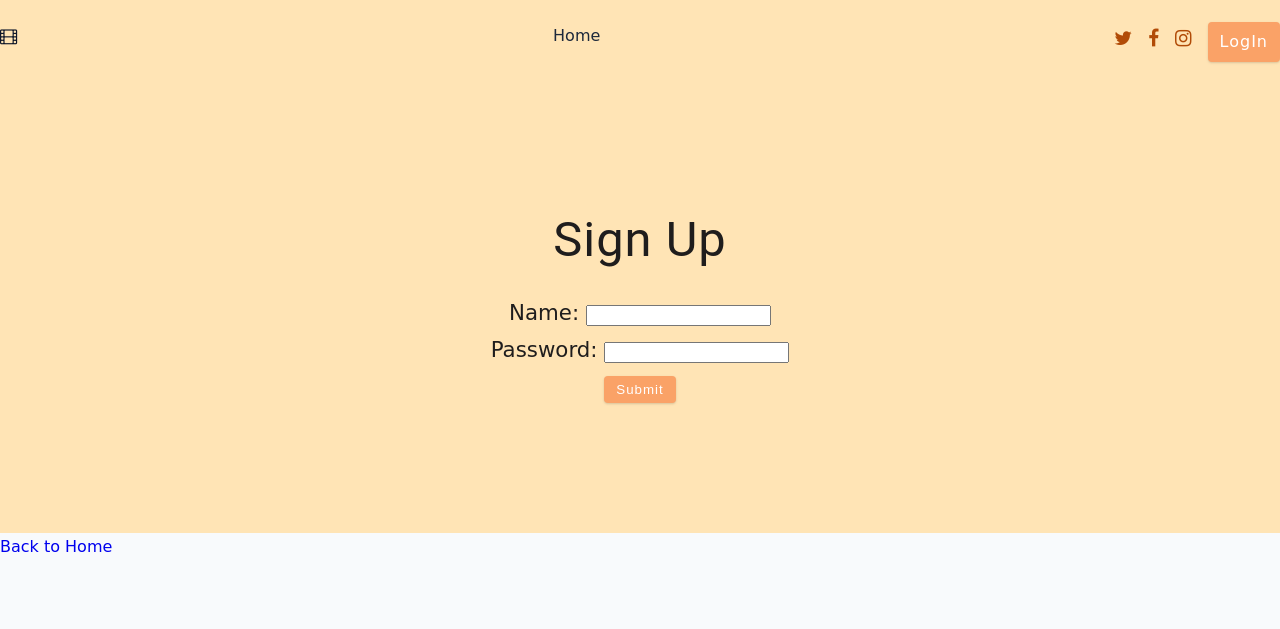
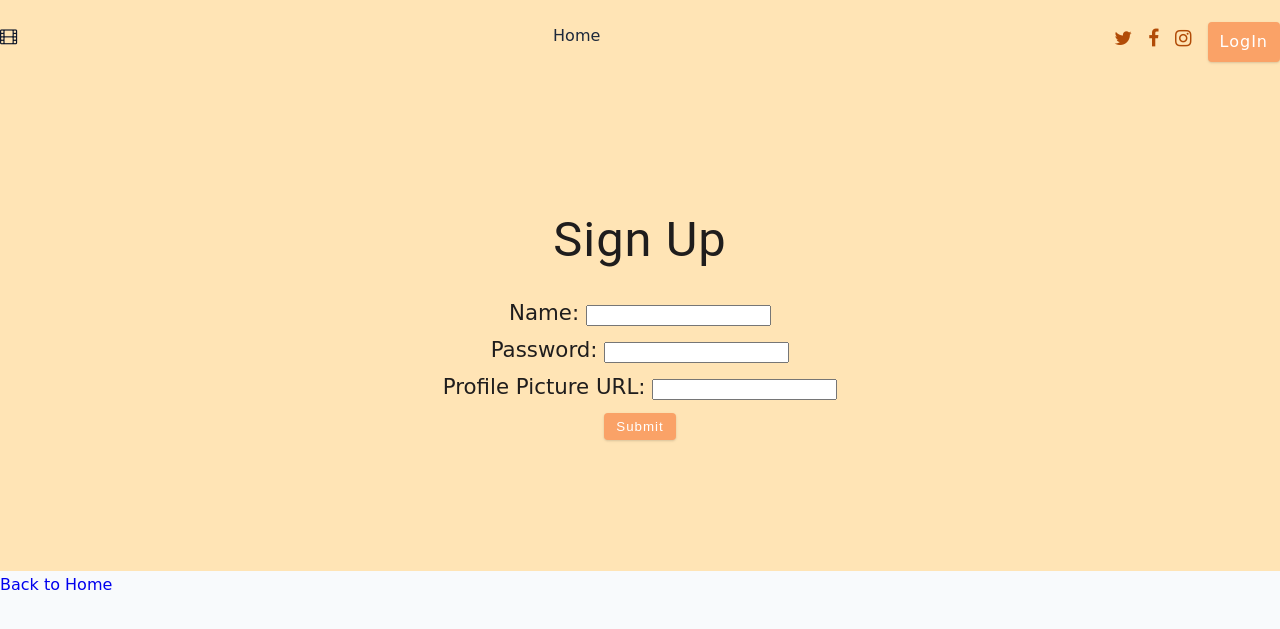
Before and after one commit to shira1008/MoviWeb, a Flask app: page /add_user in a window 1280 px wide. Shown: the top 629 px of the page. Run offline with Flask 3, Linux system fonts and the light colour scheme; some libraries are stand-ins or nearby versions.

Commit message:
added profile

```diff
--- a/datamanager/json_data_manager.py
+++ b/datamanager/json_data_manager.py
@@ -63,7 +63,7 @@ class JSONDataManager(DataManagerInterface):
         return []
 
 
-    def add_new_user(self, user, password):
+    def add_new_user(self, user, password, profile_picture_url):
         """Add a new user with an empty movie list"""
         data = self.read_file()
         if user.lower() in [d["name"].lower() for d in data] :
@@ -74,11 +74,13 @@ class JSONDataManager(DataManagerInterface):
         user_id = self.generate_user_id(data)
         hashed_password = hashlib.sha256(password.encode()).hexdigest()
 
+
         # Create the new user entry
         new_user = {
             "id": user_id,
             "name": user,
             'password': hashed_password,
+            'profile_picture_url':profile_picture_url,
             "movies": []
         }
 
--- a/templates/add_user.html
+++ b/templates/add_user.html
@@ -39,6 +39,15 @@
           <input type="password" id="password" name="password" required />
         </div>
         <div>
+          <label for="profile_picture_url">Profile Picture URL:</label>
+          <input
+            type="text"
+            name="profile_picture_url"
+            id="profile_picture_url"
+            required
+          />
+        </div>
+        <div>
           <button class="my-btn" type="submit" class="btn">Submit</button>
         </div>
       </form>
--- a/templates/navbar.html
+++ b/templates/navbar.html
@@ -16,7 +16,19 @@
         <a href="{{ url_for('home') }}" class="nav-link scroll-link">home</a>
       </li>
       <!-- end of link 1 -->
+
+      <li>
+        {% if user %}
+        <a
+          href="{{ url_for('profile_page', username=user['name']) }}"
+          class="nav-link scroll-link"
+          >profile</a
+        >
+
+        {% else %} {% endif %}
+      </li>
     </ul>
+
     <!-- end of links -->
 
     <!-- nav icons -->
--- a/templates/user_movies.html
+++ b/templates/user_movies.html
@@ -28,6 +28,7 @@
     <!-- ===========navbar========== -->
     {% include 'navbar.html' %}
     <!-- end navbar -->
+
     <div class="list-movies-title">
       <h1>Favorite Movies of {{user_name}}</h1>
       <h4>Add New Movie</h4>
@@ -38,6 +39,9 @@
         </div>
         <div>
           <button class="my-btn" type="submit" class="btn">Add Movie</button>
+          <a href="{{ url_for('profile_page', username=user_name) }}"
+            >Profile</a
+          >
         </div>
       </form>
     </div>
@@ -84,6 +88,7 @@
         </li>
         {% endfor %}
       </ul>
+
       <a href="/logout">Logout</a>
     </div>
 
```
Also changed, not shown: data.json (+1 -1 lines).
